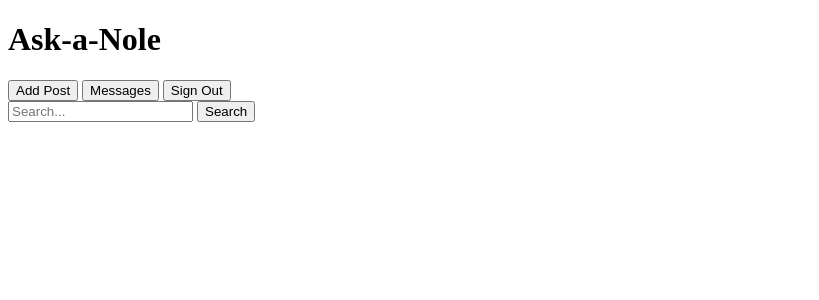
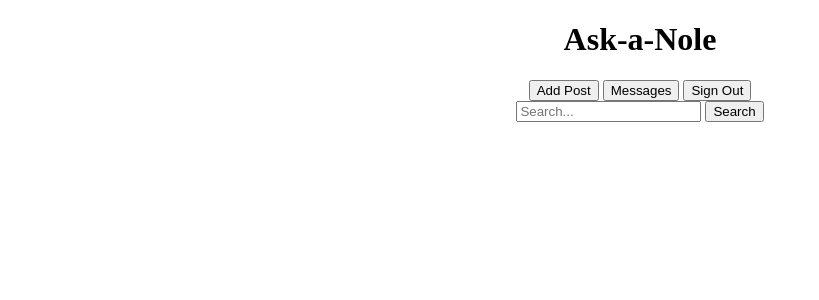
Before and after one commit to Yoti72/AskANole, a Flask app: page /main in a window 1280 px wide. Shown: the top 300 px of the page, without its empty margins (0-819 px from the left). Run offline with Flask 3, Linux system fonts and the light colour scheme; data that the repository does not hold is empty.

Commit message:
Updates Main Page and Individual Posts

```diff
--- a/templates/MainPage.html
+++ b/templates/MainPage.html
@@ -1,11 +1,18 @@
 <!-- Iska -->
-
 
 <!DOCTYPE html>
 <html lang="en">
 <head>
     <meta charset="UTF-8">
     <title>Main Page</title>
+    <style>
+        .header{
+            text-align: center;
+        }
+        .posts{
+            text-align: center;
+        }
+    </style>
 </head>
 <body>
     <div class="header">
--- a/templates/PostDetail.html
+++ b/templates/PostDetail.html
@@ -5,6 +5,9 @@
     <title>Post Detail Screen</title>
     <style>
 
+        .container{
+            text-align: center;
+        }
         body {
             background-image: url('../statics/Assest/FSU_Stadium.jpg');
             background-repeat: no-repeat;
@@ -64,8 +67,8 @@
 
 <body>
     <div class = "container">
+        <p>User: {{fsuid}}</p>
         <h1>{{title}}</h1>
-        <p>User: {{fsuid}}</p>
         <p>{{description}}</p><form method="POST" action="/sendmessages">
             <input type="hidden" name="fsuid"  value="{{fsuid}}">
             <button type="submit">Send Message</button>
```
